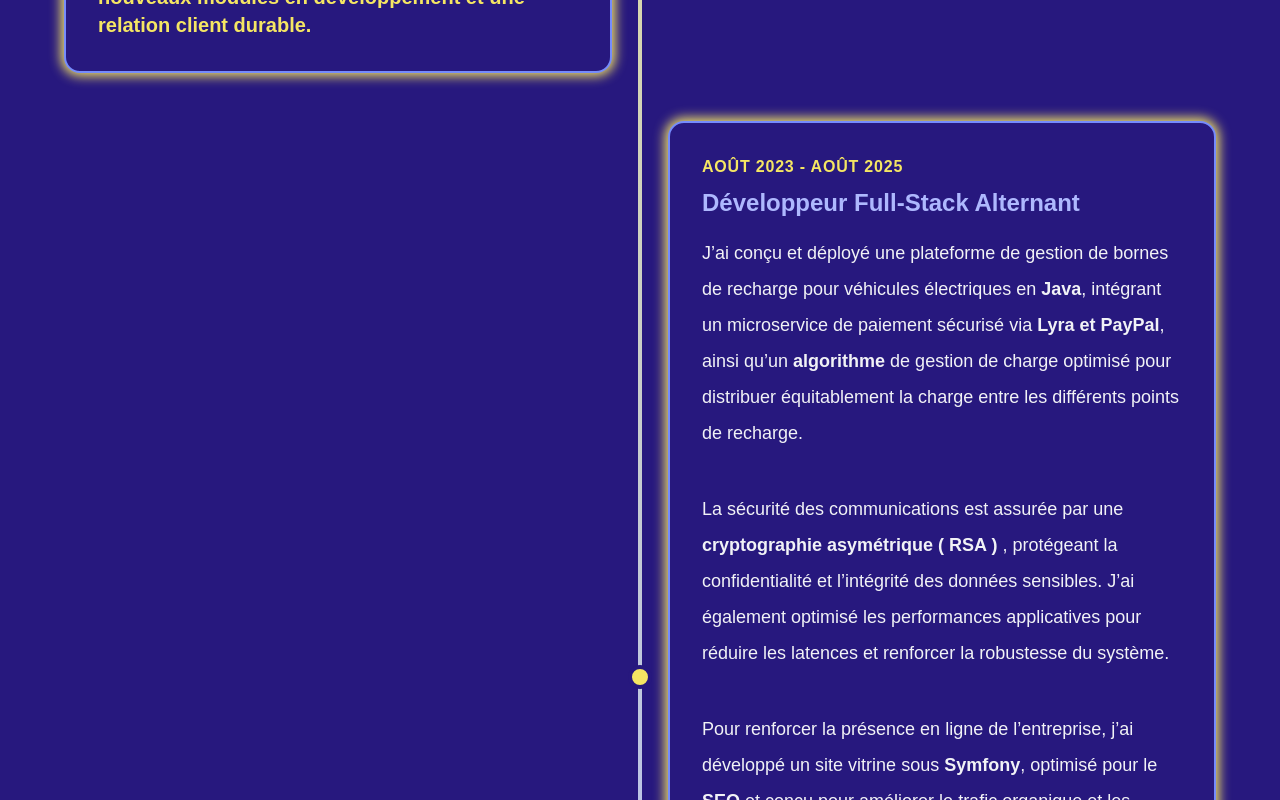
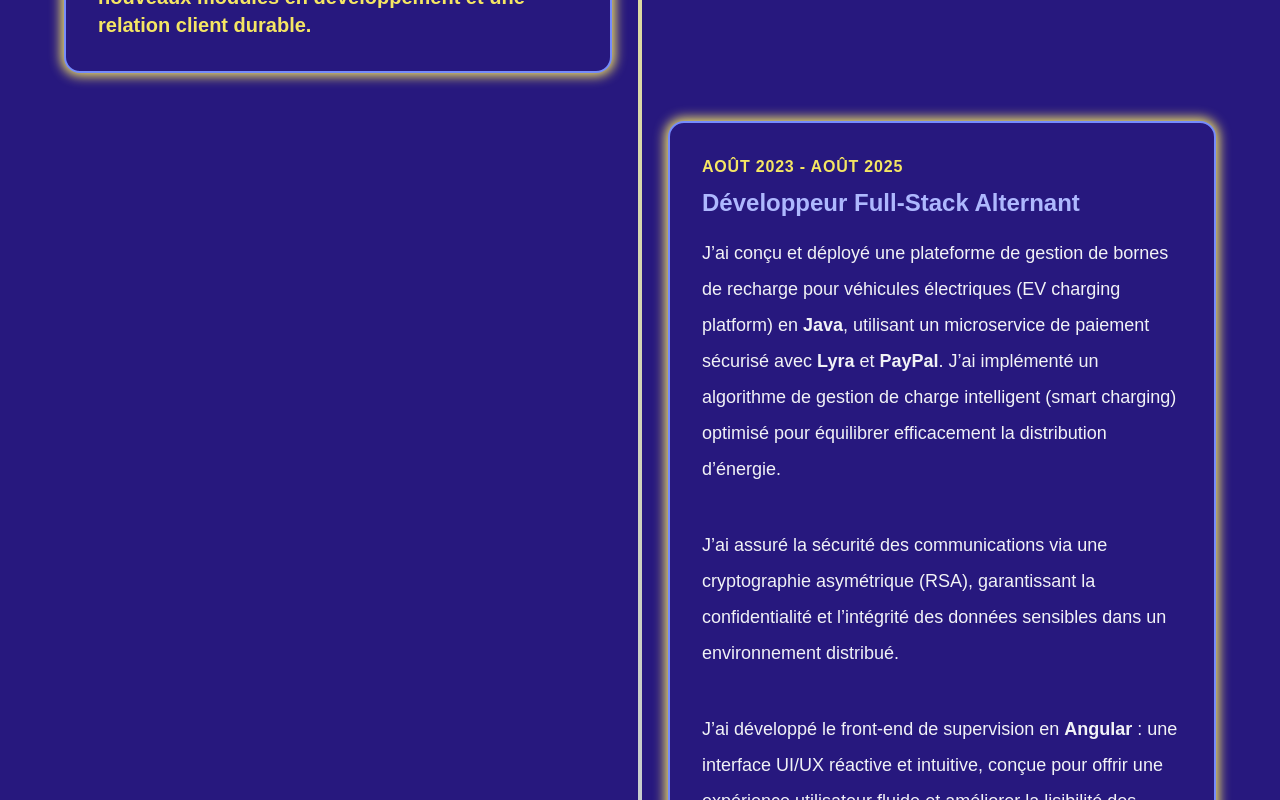
Before and after one commit to TheoMa76/portefolio-temp, a Next.js app: page / in a window 1280 px wide. Shown: the part 4440-5240 px from the top of the page. Built offline with nearby package versions, Linux system fonts and the light colour scheme; no server answers.

Commit message:
mise a jour du contenu

```diff
--- a/src/app/page.tsx
+++ b/src/app/page.tsx
@@ -59,21 +59,30 @@ export default function Home() {
               </p>
             `,
           },
-          {
+            {
             date: "août 2023 - août 2025",
-            title: "Développeur Full-Stack Alternant",
+            title: "Développeur Full‑Stack Alternant",
             content: `
               <p class="mb-10">
-                J’ai conçu et déployé une plateforme de gestion de bornes de recharge pour véhicules électriques en <strong>Java</strong>, intégrant un microservice de paiement sécurisé via <strong>Lyra et PayPal</strong>, ainsi qu’un <strong>algorithme</strong> de gestion de charge optimisé pour distribuer équitablement la charge entre les différents points de recharge.
+                J’ai conçu et déployé une plateforme de gestion de bornes de recharge pour véhicules électriques (EV charging platform) en <strong>Java</strong>, utilisant un microservice de paiement sécurisé avec <strong>Lyra</strong> et <strong>PayPal</strong>. J’ai implémenté un algorithme de gestion de charge intelligent (smart charging) optimisé pour équilibrer efficacement la distribution d’énergie.
               </p>
               <p class="mb-10">
-                La sécurité des communications est assurée par une <strong>cryptographie asymétrique ( RSA ) </strong>, protégeant la confidentialité et l’intégrité des données sensibles. J’ai également optimisé les performances applicatives pour réduire les latences et renforcer la robustesse du système.
+                J’ai assuré la sécurité des communications via une cryptographie asymétrique (RSA), garantissant la confidentialité et l’intégrité des données sensibles dans un environnement distribué.
               </p>
               <p class="mb-10">
-                Pour renforcer la présence en ligne de l’entreprise, j’ai développé un site vitrine sous <strong>Symfony</strong>, optimisé pour le <strong>SEO</strong> et conçu pour améliorer le trafic organique et les conversions, accompagné d’un back‑office intuitif favorisant la diffusion d’informations précises et une meilleure expérience utilisateur.
+                J’ai développé le front‑end de supervision en <strong>Angular</strong> : une interface UI/UX réactive et intuitive, conçue pour offrir une expérience utilisateur fluide et améliorer la lisibilité des données en temps réel.
+              </p>
+              <p class="mb-10">
+                J’ai mis en place des tests de bout en bout (E2E) avec <strong>Playwright</strong>, validant les parcours critiques sur plusieurs navigateurs (Chromium, Firefox, WebKit), et facilitant l’intégration continue (CI/CD).
+              </p>
+              <p class="mb-10">
+                J’ai également optimisé les performances applicatives, réduisant les temps de latence, améliorant la scalabilité, tout en garantissant un monitoring en temps réel de la charge et de la disponibilité des bornes.
+              </p>
+              <p class="mb-10">
+                En parallèle, j’ai développé un site vitrine sous <strong>Symfony</strong>, optimisé pour le SEO local et technique (on-page SEO, balises meta, structure H1/H2), favorisant le trafic organique et les conversions. Un back‑office intuitif a été mis en place pour faciliter la gestion des contenus et l’actualisation des services.
               </p>
               <p class="mb-10 p-6">
-                <strong>Résultat </strong>: une solution complète et sécurisée, adoptée par les utilisateurs et permettant à l’entreprise de se positionner comme un acteur clé dans le secteur des bornes de recharge.
+                <strong>Résultat :</strong> une solution full‑stack sécurisée et performante (Java, Angular, Symfony), adoptée par les utilisateurs, consolidant la position de l’entreprise comme acteur de référence dans l’écosystème des bornes de recharge.
               </p>
             `,
           },
```
